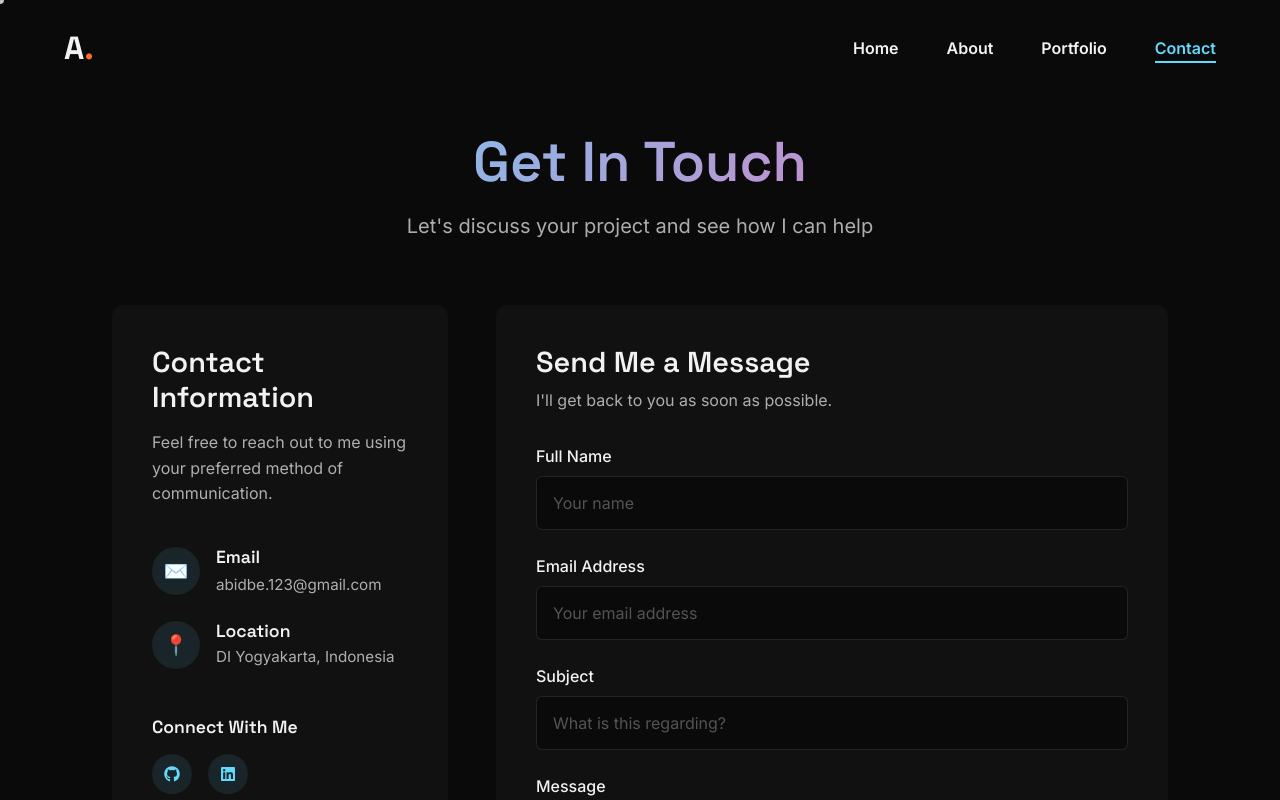
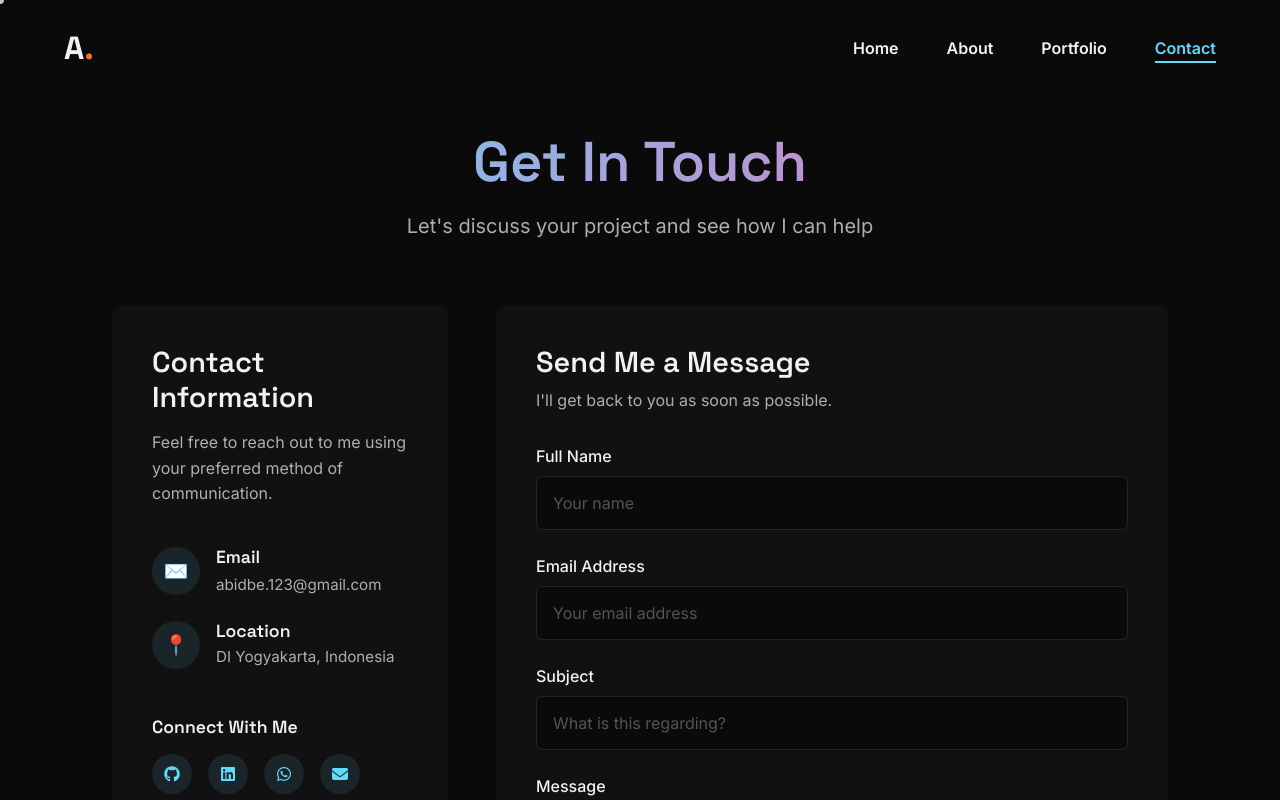
Before and after one commit to abidbe/my-portfolio, a Vue app: page /contact in a window 1280 px wide. Shown: the top 800 px of the page. Built offline with nearby package versions, Linux system fonts and the light colour scheme.

Commit message:
Update social media icons in ContactPage.vue and add WhatsApp and Gmail to contact information

```diff
--- a/src/pages/ContactPage.vue
+++ b/src/pages/ContactPage.vue
@@ -40,7 +40,8 @@
               <h3 class="social-title">Connect With Me</h3>
               <div class="social-icons">
                 <a v-for="social in contact.socialMedia" :key="social.name" :href="social.url" target="_blank" rel="noopener noreferrer" class="social-icon" :aria-label="social.name">
-                  <i :class="`fab fa-${social.icon}`"></i>
+                  <i :class="`fab fa-${social.icon}`" v-if="social.icon !== 'envelope'"></i>
+                  <i :class="`fas fa-${social.icon}`" v-else></i>
                 </a>
               </div>
             </div>
--- a/src/stores/dataStore.js
+++ b/src/stores/dataStore.js
@@ -176,12 +176,22 @@ export const useDataStore = defineStore("data", {
         {
           name: "GitHub",
           url: "https://github.com/abidbe",
-          icon: "fab fa-github",
+          icon: "github",
         },
         {
           name: "LinkedIn",
           url: "https://linkedin.com/in/abidibadurrahman",
-          icon: "fab fa-linkedin",
+          icon: "linkedin",
+        },
+        {
+          name: "WhatsApp",
+          url: "https://wa.me/6282287339753",
+          icon: "whatsapp",
+        },
+        {
+          name: "Gmail",
+          url: "mailto:abidbe.123@gmail.com",
+          icon: "envelope",
         },
       ],
       location: "DI Yogyakarta, Indonesia",
```
Lines whose indentation alone changed are shown as unchanged.
